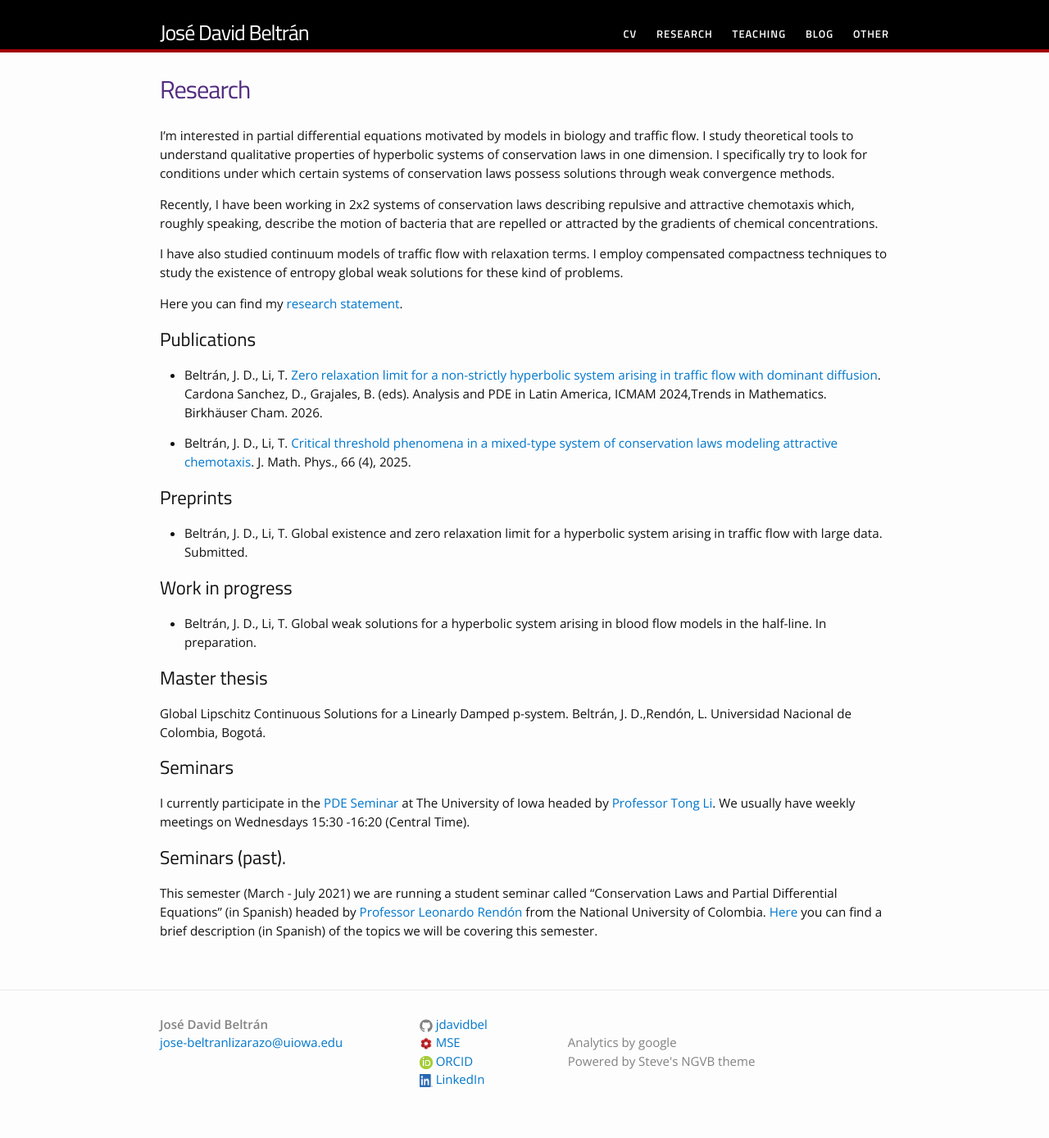
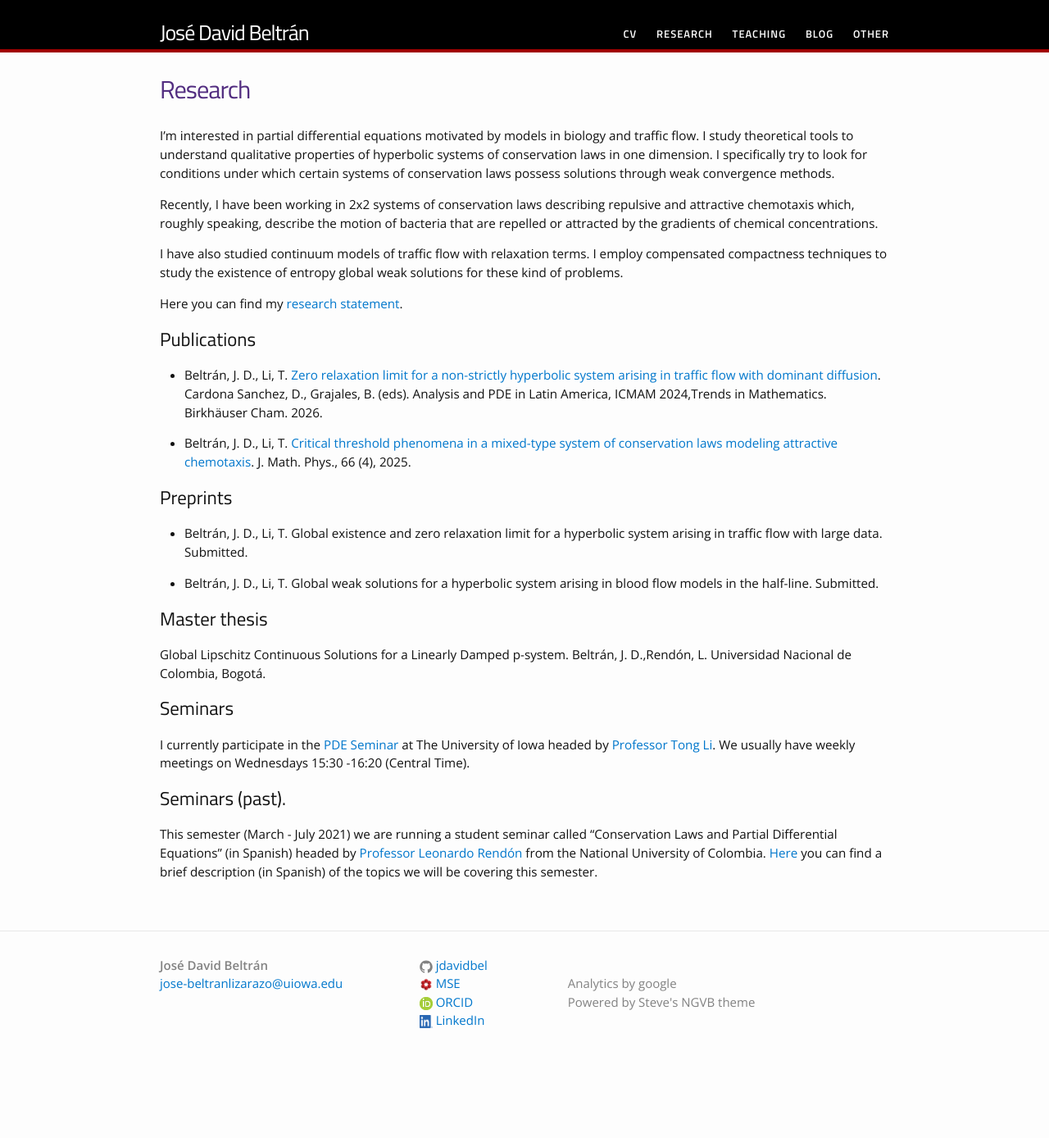
Before and after one commit to jdavidbel/jdavidbel.github.io, a Jekyll site: the page built from research.md, in a window 1280 px wide. Shown: the whole page at 82% size. Built offline with Jekyll 4.4.1, drawn with Linux system fonts in a browser that asks for light colours; after the commit the page ends 1316 px from its top, so only the background shows below that.

Commit message:
Some updates
Postdoc + submitted paper

```diff
--- a/research.md
+++ b/research.md
@@ -52,10 +52,9 @@ Here you can find my [research statement](https://iowa-my.sharepoint.com/:b:/g/p
 - Beltrán, J. D., Li, T. Global existence and zero relaxation limit for a hyperbolic system
 arising in traffic flow with large data. Submitted.
 
-## Work in progress
+- Beltrán, J. D., Li, T. Global weak solutions for a hyperbolic system arising in blood
+flow models in the half-line. Submitted.
 
-- Beltrán, J. D., Li, T. Global weak solutions for a hyperbolic system arising in blood
-flow models in the half-line. In preparation.
 
 
 ## Master thesis
```
Also changed, not shown: index.md (+2 -0 lines).
